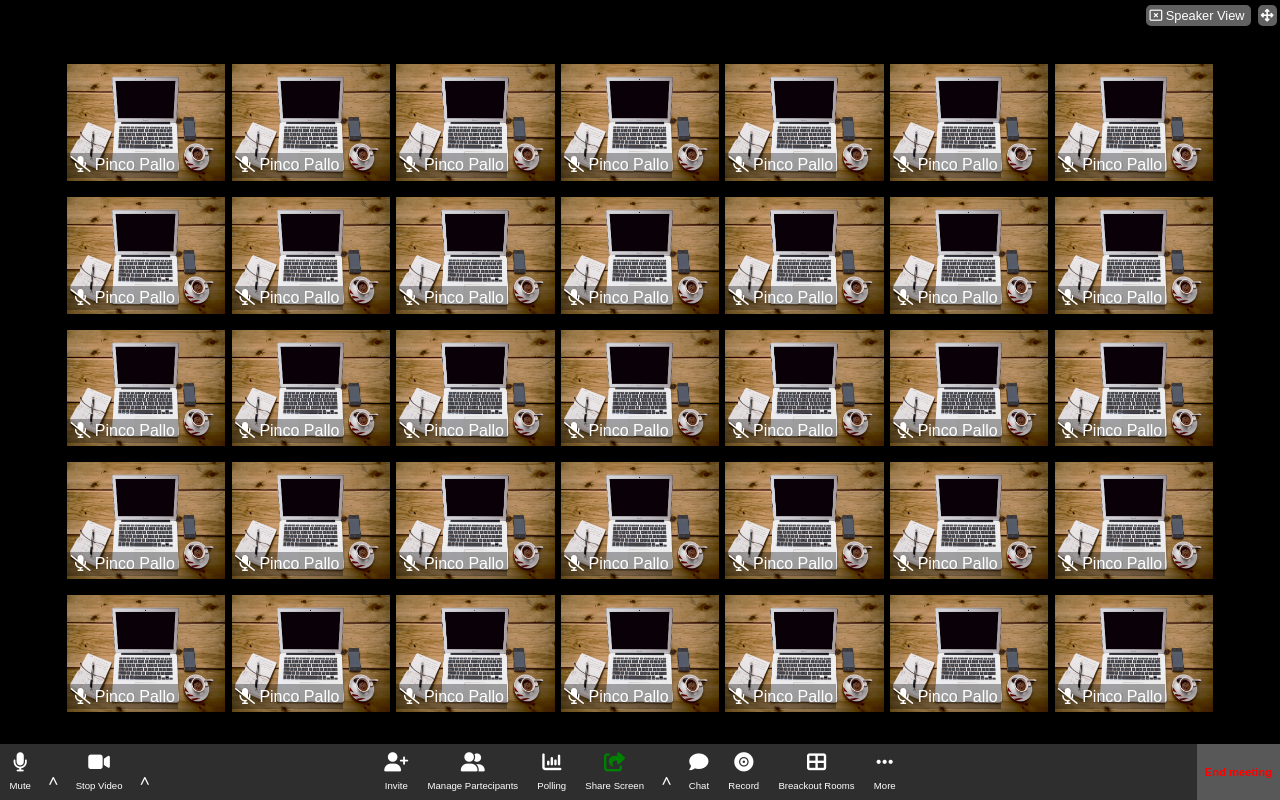
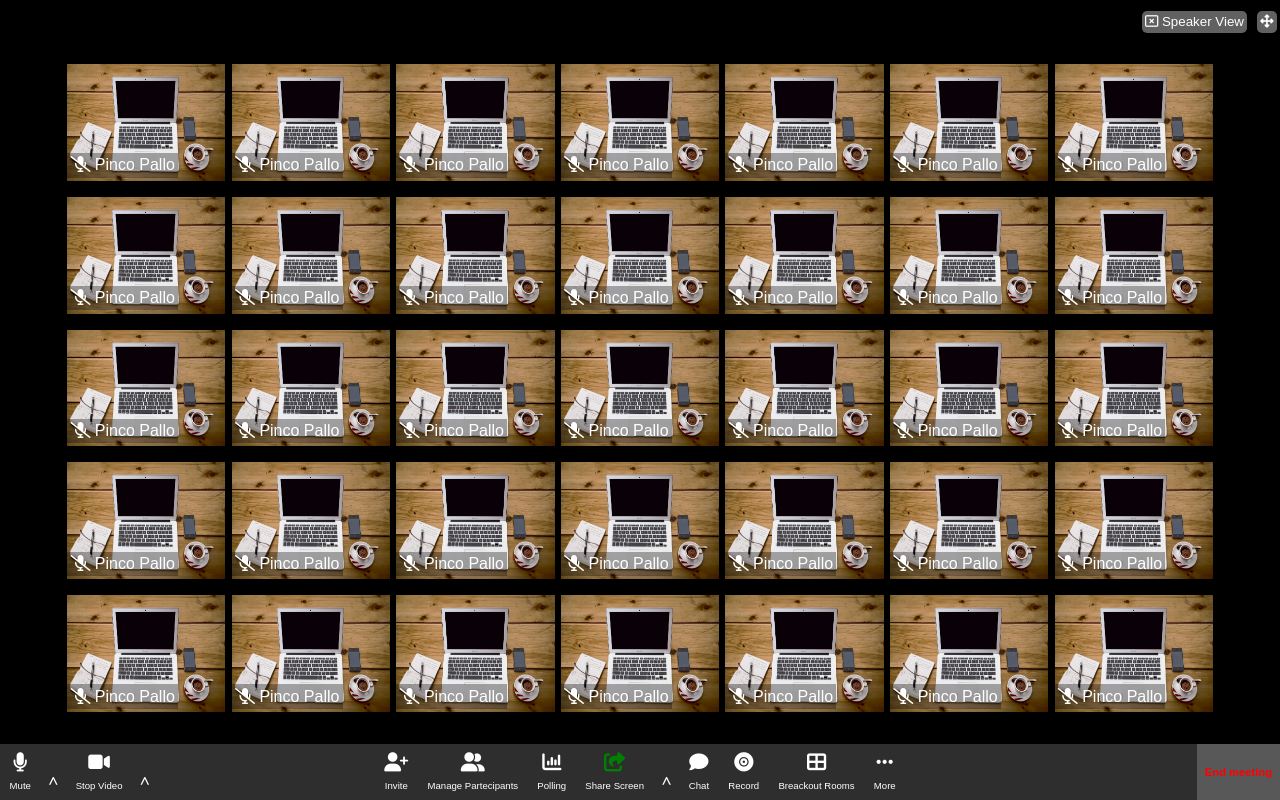
Before and after one commit to FabioGMarascia/html-css-zoom, a plain HTML site: page index.html in a window 1280 px wide. Drawn offline with Linux system fonts and the light colour scheme.

Commit message:
header button

```diff
--- a/css/style.css
+++ b/css/style.css
@@ -28,11 +28,12 @@
   font-size: 0.8rem;
 }
 
-.top-line span {
+.top-line button {
   background-color: rgb(97, 97, 97);
   margin: 0.2rem;
   padding: 0.2rem;
   border-radius: 5px;
+  border: none;
 }
 
 /********************** MAIN ***********************/
@@ -101,7 +102,7 @@
   text-align: center;
 }
 
-button {
+footer button {
   font-size: 0.7rem;
   border-style: none;
   background-color: rgb(88, 88, 88);
--- a/index.html
+++ b/index.html
@@ -16,14 +16,14 @@
   <body>
     <header>
       <section class="top-line">
-        <span>
+        <button>
           <i class="fa-regular fa-rectangle-xmark"></i>
           Speaker View
-        </span>
+        </button>
 
-        <span>
+        <button>
           <i class="fa-solid fa-arrows-up-down-left-right"></i>
-        </span>
+        </button>
       </section>
     </header>
 
```
